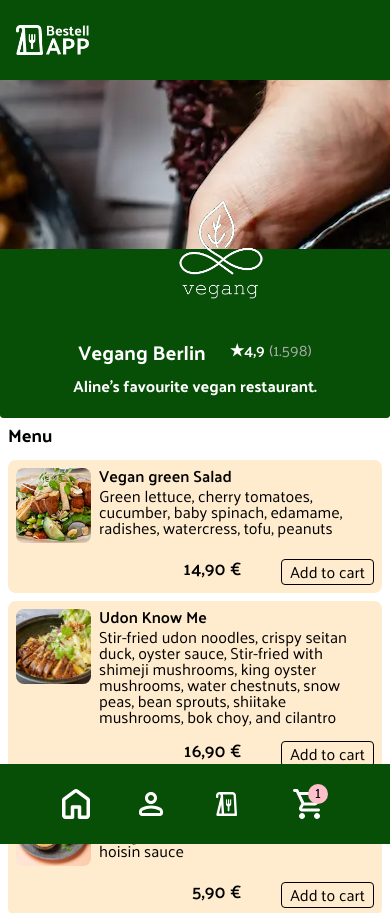
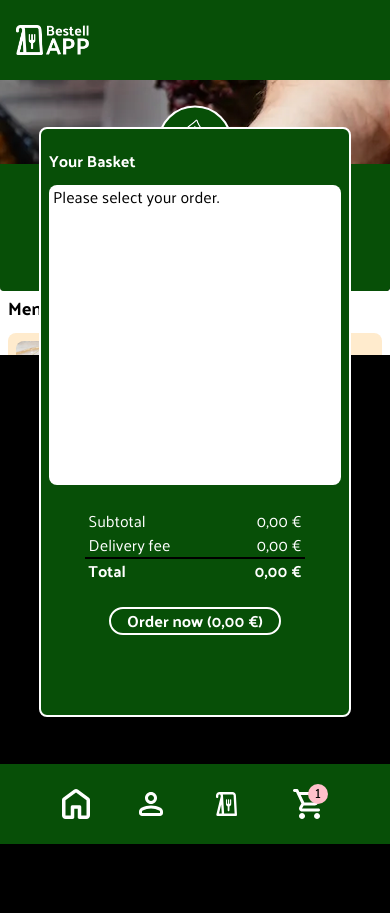
Before and after one commit to alinedobo/da-projekt-bestellapp, a plain HTML site: page index.html in a window 390 px wide. Shown: the top 913 px of the page. Drawn offline with Linux system fonts and the light colour scheme.

Commit message:
moved cart to aside and removed cart dialog, display none in media query doesn't work yet

```diff
--- a/index.html
+++ b/index.html
@@ -35,8 +35,9 @@
     <main>
         <section>
             <div class="content" id="landing-section">
-<!--                 <img src="./assets/images/vegang-vegan-meal.png" alt="photo vegang speise" id="background-image"> -->
-                <img src="./assets/icons/logo-vegang.png" alt="logo vegang berlin" id="logo">
+                <div id="logo">
+                    <img src="./assets/icons/logo-vegang.png" alt="logo vegang berlin">
+                </div>
                 <div id="restaurant-info">
                     <div id="restaurant-name-rating">
                         <h1>Vegang Berlin</h1>
@@ -57,16 +58,18 @@
                         <!-- generated by JS -->
                     </div>
                 </section>
-                <section id="cart-wrapper">
-                    <div id="cart">
-                        <!-- generated by JS -->
-                    </div>
-                </section>
-                <dialog id="order-confirmation-popup">
-
-                </dialog>
             </div>
         </section>
+        <aside>
+            <div id="cart-wrapper" class="content" class="display-none">
+                <div id="cart" class="display-none">
+                    <!-- generated by JS -->
+                </div>
+            </div>
+            <dialog id="order-confirmation-popup">
+                <!-- generated by JS -->
+            </dialog>
+        </aside>
     </main>
     <footer>
         <div class="content-headooter" id="footer-content-desktop">
@@ -83,10 +86,6 @@
                 <p id="number-of-meals-in-cart">1</p>
             </button>
         </div>
-        <dialog id="mobile-cart-wrapper">
-            <div id="mobile-cart">
-
-            </div>
         </dialog>
     </footer>
 </body>
--- a/main.js
+++ b/main.js
@@ -129,35 +129,3 @@
         myDishes[i].inCart = 0;
     }
 }
-
-
-//#region  does not work
-
-const mobileCartDialogRef = document.getElementById("mobile-cart-wrapper");
-function openMobileCart(){
-    mobileCartDialogRef.showModal();
-    console.log("modal opened");
-
-    renderMobileCart()
-}
-
-
-const mobileCartRef = document.getElementById("mobile-cart");
-function renderMobileCart(){
-    mobileCartRef.innerHTML = getCart();
-        console.log("getCart mobile completed");
-
-    renderAddedDishes();
-        console.log("mobile dishes rendered");
-
-    renderCheckout();
-        console.log("mobile checkout rendered");
-
-        console.log("mobile cart shown");
-}
-//#endregion does not work
-
-
-function closeMobileCart(){
-    mobileCartDialogRef.close();
-}
--- a/scripts/templates.js
+++ b/scripts/templates.js
@@ -3,7 +3,6 @@
         <h3>Your Basket</h3>
         <div id="meals-container"></div>
         <div id="check-out-container"></div>
-        <div><p>TEST</p></div>
         `
 }
 
--- a/style.css
+++ b/style.css
@@ -53,7 +53,8 @@
             font-size: 18px;
         }
 
-        h3, h4 {
+        h3,
+        h4 {
             font-size: 16px;
         }
     }
@@ -74,14 +75,15 @@
     /* background: orange; */
 }
 
-.content {
+.content{
     width: 100%;
     max-width: 1440px;
+    height: 100%;
     /* background: black; */
 }
 
 #landing-section {
-    height: 40dvh;
+    height: 35dvh;
     max-height: 500px;
     /* background: rgb(7, 79, 7); */
     background: url(./assets/images/vegang-vegan-meal.png);
@@ -91,6 +93,10 @@
     border-bottom-left-radius: 4px;
     border-bottom-right-radius: 4px;
 
+    @media screen and (max-width: 640px) {
+        height: 25dvh;
+    }
+
     #background-image {
         width: 100%;
         max-height: 300px;
@@ -98,16 +104,32 @@
     }
 
     #logo {
-        height: 100px;
-        width: auto;
+        background-color: var(--dark-green);
+        border-radius: 50%;
+        border: 2px white solid;
+        height: 75px;
+        width: 75px;
         position: absolute;
-        bottom: 35%;
-        left: 45%;
-        z-index: 1;
+        top: 40%;
+        left: 50%;
+        transform: translate(-50%, -50%);
+
+        @media screen and (max-width: 640px) {
+            top: 30%;
+        }
+
+        img {
+            height: 70%;
+            width: 70%;
+            top: 50%;
+            left: 50%;
+            -ms-transform: translate(-50%, -50%);
+            transform: translate(-50%, -50%);
+        }
     }
 
     #restaurant-info {
-        height: 20dvh;
+        height: 15dvh;
         max-height: 200px;
         width: 100%;
         display: flex;
--- a/styles/cart.css
+++ b/styles/cart.css
@@ -1,17 +1,37 @@
-#cart-wrapper {
-    width: 350px;
-    height: 100%;
+aside {
     display: flex;
     justify-content: center;
+    height: 100%;
+    width: 100%;
     position: absolute;
-    right: 0;
+    top: 0;
+    bottom: 0;
+    z-index: 0;
+
+    #cart-wrapper {
+        position: absolute;
+        top: 275px;
+        width: 100%;
+        height: calc(100% - 275px);
+        display: flex;
+        justify-content: flex-end;
+
+        .content {
+            display: flex;
+            justify-content: flex-end;
+        }
 
         @media screen and (max-width: 890px) {
+            justify-content: center;
+            z-index: 1000;
+            background-color: black;
+            .display-none {
                 display: none;
+            }
         }
 
         #cart {
-        width: 100%;
+            width: 350px;
             height: 500px;
             background-color: var(--dark-green);
             color: white;
@@ -23,6 +43,14 @@
             border-radius: 8px;
             position: sticky;
             top: 0;
+            z-index: 1000;
+
+            @media screen and (max-width: 890px) {
+                width: 80%;
+                height: 70dvh;
+                position: fixed;
+                top: 15dvh;
+            }
 
             #meals-container {
                 height: 300px;
@@ -165,31 +193,7 @@
         }
     }
 
-@keyframes disappearOrderConfirmation {
-    from {
-        visibility: visible;
-    }
-    to {
-        visibility: hidden;
-    }
-}
-
     #order-confirmation-popup[open]::backdrop {
         background-color: rgba(255, 255, 255, 0.5);
     }
-
-#mobile-cart-wrapper {
-    height: 500px;
-    width: 350px;
-    position: absolute;
-    top: 50%;
-    left: 50%;
-    -ms-transform: translate(-50%, -50%);
-    transform: translate(-50%, -50%);
-    background: blue;
-
-    #mobile-cart{
-        height: 100%;
-        width: 100%;
 }
-}
--- a/styles/headooter.css
+++ b/styles/headooter.css
@@ -6,6 +6,7 @@
     display: flex;
     justify-content: center;
     background: var(--dark-green);
+    /* z-index: 2; */
 
     img {
         height: 30px;
--- a/styles/menu.css
+++ b/styles/menu.css
@@ -20,6 +20,7 @@
         display: flex;
         flex-direction: column;
         gap: 8px;
+        /* z-index: 1; */
 
         .menu-item {
             background-color: blanchedalmond;
```
Also changed, not shown: Documentation/Notes.txt. Lines whose indentation alone changed are shown as unchanged.
